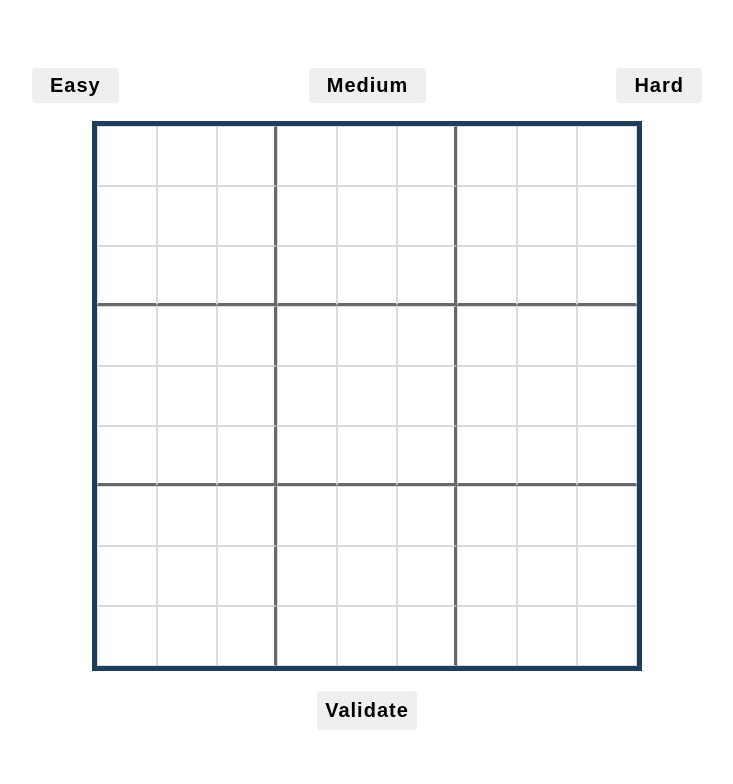
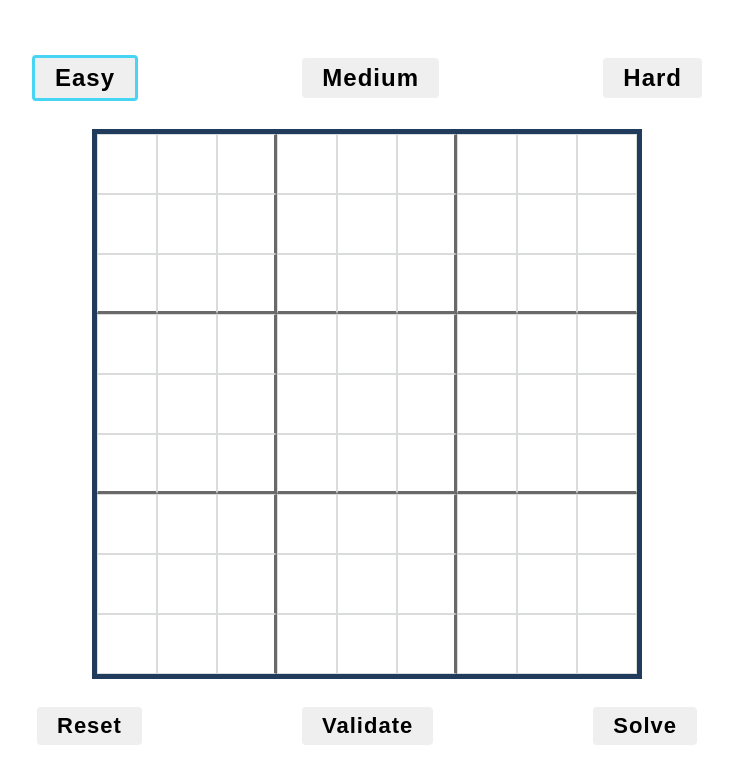
Before and after one commit to edyst/sudoku-edyst-Maheti, a plain HTML site: page index.html in a window 1280 px wide. Shown: the whole page, without its empty margins (273-1006 px from the left). Drawn offline with Linux system fonts and the light colour scheme.

Commit message:
resolve buttons added

```diff
--- a/assets/script.js
+++ b/assets/script.js
@@ -88,6 +88,7 @@ function setupBoard(board) {
       const el = document.querySelector(`#cell-${cellIdx} input`);
       el.value = "";
       el.disabled = false;
+      el.classList.remove("fixedinput");
       if (board[i][j] !== 0) {
         el.value = board[i][j];
         el.classList.add("fixedinput");
--- a/assets/style.css
+++ b/assets/style.css
@@ -52,22 +52,6 @@ body {
   color: white;
 }
 
-.modes > button {
-  padding: 6px 18px;
-  text-align: center;
-  font-size: 20px;
-  border: none;
-  border-radius: 4px;
-  justify-self: center;
-  display: flex;
-  margin: 0 -60px;
-}
-.modes > button:hover {
-  background-color: #ffa6bb;
-  border: 3px solid #fc0740;
-  color: white;
-}
-
 button {
   padding: 8px;
   text-align: center;
@@ -78,32 +62,60 @@ button {
   font-weight: bold;
   letter-spacing: 1px;
 }
-/* .easy-btn,
-.medium-btn,
-.hard-btn {
-  display: flex;
-  justify-content: space-between;
-  align-items: center;
-  align-self: center;
-} */
+
 .modes {
   display: flex;
   align-items: center;
   padding: 18px 0;
   align-self: center;
   justify-content: space-between;
-
   text-align: center;
 }
-.validate-btn {
-  margin: auto;
-  padding: 20px;
+
+.modes > button {
+  padding: 6px 20px;
+  text-align: center;
+  font-size: 24px;
+  border: none;
+  border-radius: 4px;
+  justify-self: center;
+  display: flex;
+  margin: 10px -60px;
 }
-#validate:hover {
+.modes > button:hover {
+  background-color: #ffa6bb;
+  border: 3px solid #fc0740;
+  color: white;
+}
+
+.resolve-btns {
+  display: flex;
+  align-items: center;
+  padding: 18px 0;
+  align-self: center;
+  justify-content: space-between;
+  text-align: center;
+}
+.resolve-btns > button {
+  padding: 6px 20px;
+  text-align: center;
+  font-size: 22px;
+  border: none;
+  border-radius: 4px;
+  justify-self: center;
+  display: flex;
+  margin: 10px -55px;
+}
+.resolve-btns > button:hover {
   background-color: yellowgreen;
   border: 3px solid olivedrab;
   color: white;
 }
+
+.modes > .mode-active {
+  border: 3px solid rgb(72, 212, 243);
+}
+
 .cell-error {
   border: 1px solid red;
   background-color: red;
--- a/index.html
+++ b/index.html
@@ -9,7 +9,7 @@
   </head>
   <body>
     <div class="modes">
-      <button id="easy-btn">Easy</button>
+      <button id="easy-btn" class="mode-active">Easy</button>
       <button id="medium-btn">Medium</button>
       <button id="hard-btn">Hard</button>
     </div>
@@ -96,8 +96,10 @@
       <div class="cell" id="cell-80"><input type="text" maxlength="1" /></div>
       <div class="cell" id="cell-81"><input type="text" maxlength="1" /></div>
     </div>
-    <div class="validate-btn">
-      <button id="validate">Validate</button>
+    <div class="resolve-btns">
+      <button id="reset-btn">Reset</button>
+      <button id="validate-btn">Validate</button>
+      <button id="solve-btn">Solve</button>
     </div>
 
     <script src="assets/script.js"></script>
```
